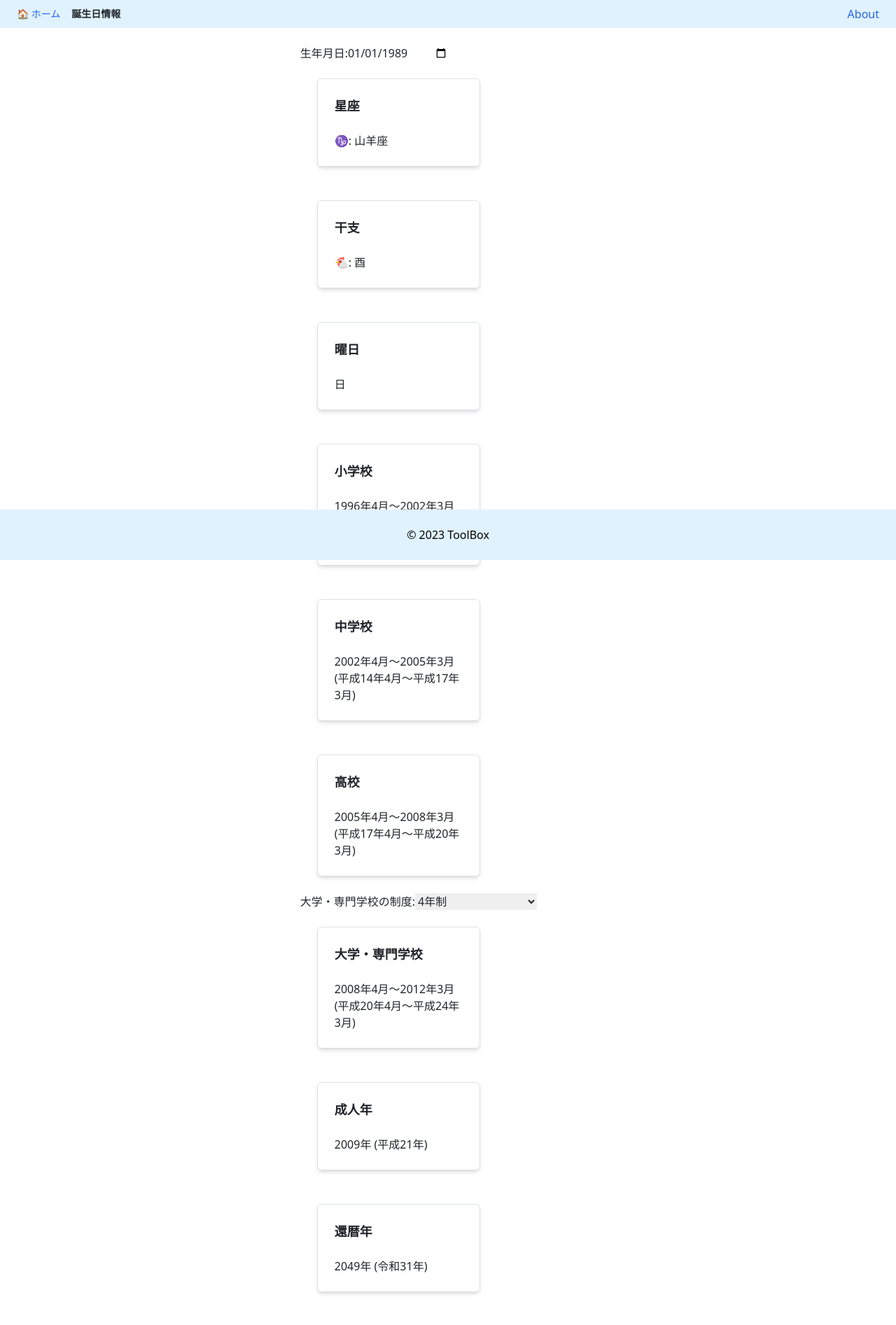
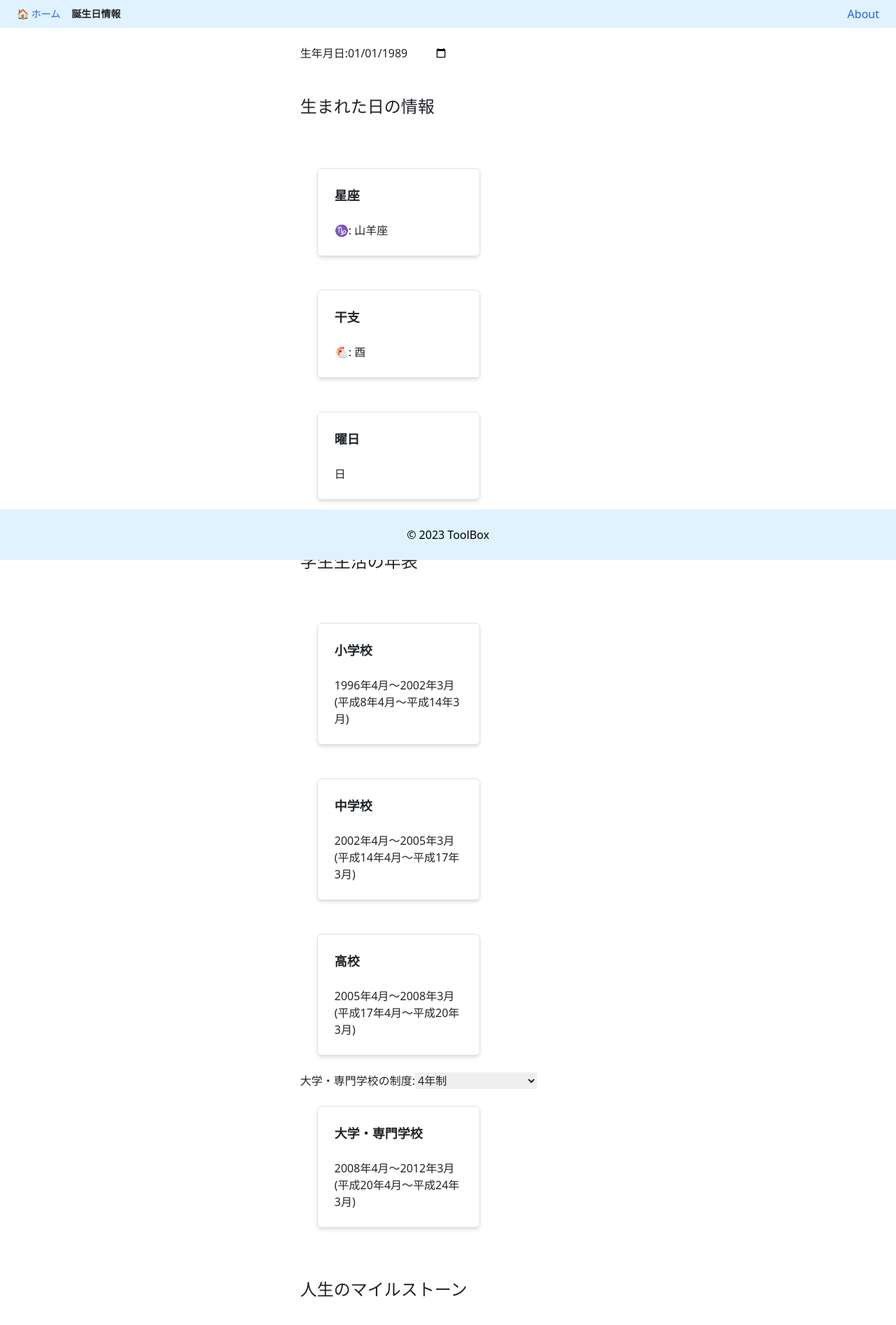
Before and after one commit to foresukecom/toolbox, a Vue app: page /birthdate-info in a window 1280 px wide. Shown: the top 1893 px of the page at 70% size. Built offline with nearby package versions, Linux system fonts and the light colour scheme; no server answers.

Commit message:
style: 内容をカテゴリわけ

```diff
--- a/src/views/BirthdateInfo.vue
+++ b/src/views/BirthdateInfo.vue
@@ -5,11 +5,12 @@
         <label>生年月日: </label>
         <input type="date" v-model="birthdate" @change="calculate()" />
         <div v-if="result">
+          <h2 class="text-2xl my-5">生まれた日の情報</h2>
           <InfoCard title="星座" :text="result.zodiac" :showCopyButton="false" />
           <InfoCard title="干支" :text="result.zodiacSign" :showCopyButton="false" />
           <InfoCard title="曜日" :text="result.dayOfWeek" :showCopyButton="false" />
 
-
+          <h2 class="text-2xl my-5">学生生活の年表</h2>
           <InfoCard title="小学校"
             :text="`${result.primarySchoolAdmissionYear}年4月〜${result.primarySchoolGraduationYear}年3月 \n(${toJapaneseEra(result.primarySchoolAdmissionYear)}年4月〜${toJapaneseEra(result.primarySchoolGraduationYear)}年3月)`"
             :showCopyButton="false" />
@@ -33,6 +34,7 @@
             :text="`${result.universityAdmissionYear}年4月〜${result.universityGraduationYear}年3月 \n(${toJapaneseEra(result.universityAdmissionYear)}年4月〜${toJapaneseEra(result.universityGraduationYear)}年3月)`"
             :showCopyButton="false" />
 
+          <h2 class="text-2xl my-5">人生のマイルストーン</h2>
           <div v-for="(milestone, index) in result.milestones" :key="index">
             <InfoCard :title="milestone.name"
               :text="milestone.year.toString() + '年 (' + toJapaneseEra(milestone.year) + '年)'" :showCopyButton="false" />
```
